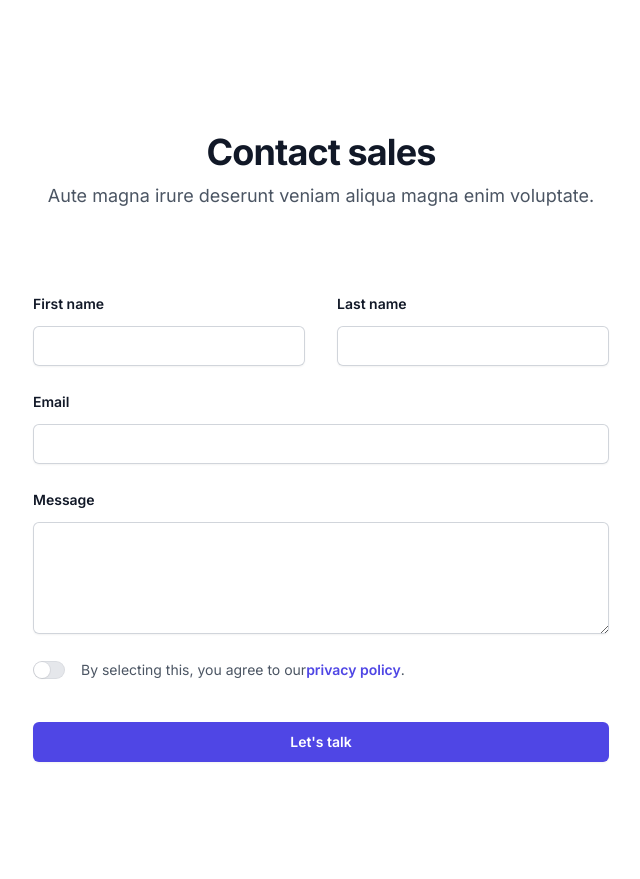
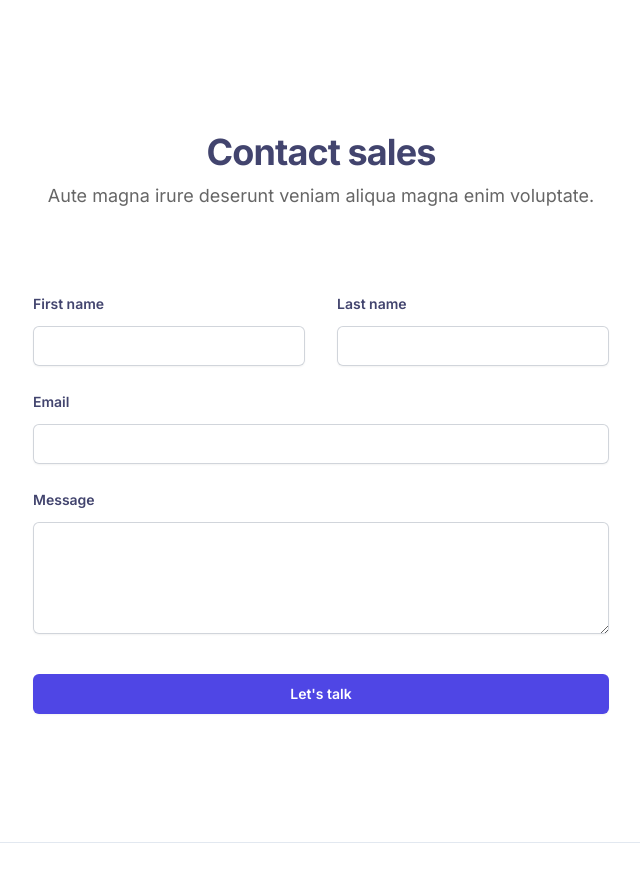
Before and after one commit to Patrickodey360coder/nebula, a Next.js app: page / in a window 1280 px wide. Shown: the part 2100-2979 px from the top of the page, without its empty margins (319-959 px from the left). Built offline with nearby package versions, Linux system fonts and the light colour scheme.

Commit message:
Contact Page

```diff
--- a/src/app/components/contact.tsx
+++ b/src/app/components/contact.tsx
@@ -5,17 +5,17 @@ function Contact() {
     <section>
       <div className="isolate bg-white px-6 py-24 sm:py-32 lg:px-8">
         <div className="mx-auto max-w-2xl text-center">
-          <h2 className="text-3xl font-bold tracking-tight text-gray-900 sm:text-4xl">
+          <h2 className="text-3xl font-bold tracking-tight text-[#42446E] sm:text-4xl">
             Contact sales
           </h2>
-          <p className="mt-2 text-lg leading-8 text-gray-600">
+          <p className="mt-2 text-lg leading-8 text-[#666666]">
             Aute magna irure deserunt veniam aliqua magna enim voluptate.
           </p>
         </div>
         <form action="#" method="POST" className="mx-auto mt-16 max-w-xl sm:mt-20">
           <div className="grid grid-cols-1 gap-x-8 gap-y-6 sm:grid-cols-2">
             <div>
-              <label htmlFor="first-name" className="block text-sm font-semibold leading-6 text-gray-900">
+              <label htmlFor="first-name" className="block text-sm font-semibold leading-6 text-[#42446E]">
                 First name
               </label>
               <div className="mt-2.5">
@@ -24,12 +24,12 @@ function Contact() {
                   name="first-name"
                   id="first-name"
                   autoComplete="given-name"
-                  className="block w-full rounded-md border-0 px-3.5 py-2 text-gray-900 shadow-sm ring-1 ring-inset ring-gray-300 placeholder:text-gray-400 focus:ring-2 focus:ring-inset focus:ring-indigo-600 sm:text-sm sm:leading-6"
+                  className="block w-full rounded-md border-0 px-3.5 py-2 text-[#42446E] shadow-sm ring-1 ring-inset ring-gray-300 placeholder:text-gray-400 focus:ring-2 focus:ring-inset focus:ring-indigo-600 sm:text-sm sm:leading-6"
                 />
               </div>
             </div>
             <div>
-              <label htmlFor="last-name" className="block text-sm font-semibold leading-6 text-gray-900">
+              <label htmlFor="last-name" className="block text-sm font-semibold leading-6 text-[#42446E]">
                 Last name
               </label>
               <div className="mt-2.5">
@@ -38,12 +38,12 @@ function Contact() {
                   name="last-name"
                   id="last-name"
                   autoComplete="family-name"
-                  className="block w-full rounded-md border-0 px-3.5 py-2 text-gray-900 shadow-sm ring-1 ring-inset ring-gray-300 placeholder:text-gray-400 focus:ring-2 focus:ring-inset focus:ring-indigo-600 sm:text-sm sm:leading-6"
+                  className="block w-full rounded-md border-0 px-3.5 py-2 text-[#42446E] shadow-sm ring-1 ring-inset ring-gray-300 placeholder:text-gray-400 focus:ring-2 focus:ring-inset focus:ring-indigo-600 sm:text-sm sm:leading-6"
                 />
               </div>
             </div>
             <div className="sm:col-span-2">
-              <label htmlFor="email" className="block text-sm font-semibold leading-6 text-gray-900">
+              <label htmlFor="email" className="block text-sm font-semibold leading-6 text-[#42446E]">
                 Email
               </label>
               <div className="mt-2.5">
@@ -52,13 +52,13 @@ function Contact() {
                   name="email"
                   id="email"
                   autoComplete="email"
-                  className="block w-full rounded-md border-0 px-3.5 py-2 text-gray-900 shadow-sm ring-1 ring-inset ring-gray-300 placeholder:text-gray-400 focus:ring-2 focus:ring-inset focus:ring-indigo-600 sm:text-sm sm:leading-6"
+                  className="block w-full rounded-md border-0 px-3.5 py-2 text-[#42446E] shadow-sm ring-1 ring-inset ring-gray-300 placeholder:text-gray-400 focus:ring-2 focus:ring-inset focus:ring-indigo-600 sm:text-sm sm:leading-6"
                 />
               </div>
             </div>
 
             <div className="sm:col-span-2">
-              <label htmlFor="message" className="block text-sm font-semibold leading-6 text-gray-900">
+              <label htmlFor="message" className="block text-sm font-semibold leading-6 text-[#42446E]">
                 Message
               </label>
               <div className="mt-2.5">
@@ -66,34 +66,11 @@ function Contact() {
                   name="message"
                   id="message"
                   rows="4"
-                  className="block w-full rounded-md border-0 px-3.5 py-2 text-gray-900 shadow-sm ring-1 ring-inset ring-gray-300 placeholder:text-gray-400 focus:ring-2 focus:ring-inset focus:ring-indigo-600 sm:text-sm sm:leading-6"
+                  className="block w-full rounded-md border-0 px-3.5 py-2 text-[#42446E] shadow-sm ring-1 ring-inset ring-gray-300 placeholder:text-gray-400 focus:ring-2 focus:ring-inset focus:ring-indigo-600 sm:text-sm sm:leading-6"
                 />
               </div>
             </div>
-            <div className="flex gap-x-4 sm:col-span-2">
-              <div className="flex h-6 items-center">
-                <button
-                  type="button"
-                  className="flex w-8 flex-none cursor-pointer rounded-full bg-gray-200 p-px ring-1 ring-inset ring-gray-900/5 transition-colors duration-200 ease-in-out focus-visible:outline focus-visible:outline-2 focus-visible:outline-offset-2 focus-visible:outline-indigo-600"
-                  role="switch"
-                  aria-checked="false"
-                  aria-labelledby="switch-1-label"
-                >
-                  <span className="sr-only">Agree to policies</span>
-                  <span
-                    aria-hidden="true"
-                    className="h-4 w-4 translate-x-0 transform rounded-full bg-white shadow-sm ring-1 ring-gray-900/5 transition duration-200 ease-in-out"
-                  />
-                </button>
-              </div>
-              <label className="text-sm leading-6 text-gray-600" id="switch-1-label">
-                By selecting this, you agree to our
-                <a href="#" className="font-semibold text-indigo-600">
-                  privacy&nbsp;policy
-                </a>
-                .
-              </label>
-            </div>
+
           </div>
           <div className="mt-10">
             <button
--- a/src/app/components/project-card.tsx
+++ b/src/app/components/project-card.tsx
@@ -15,8 +15,8 @@ function ProjectCard({title, picture, preview, github, description}: Props) {
       <Image src={picture} alt={title} width={500} height={500} />
 
       <div className="px-4 md:px-4 py-2 md:py-4">
-        <div className="font-bold text-xl my-2">{title}</div>
-        <p className="text-gray-700 text-sm my-2">
+        <div className="font-bold text-xl my-2 text-[#42446E]">{title}</div>
+        <p className="text-[#666666] text-sm my-2">
           {description}
         </p>
 
```
